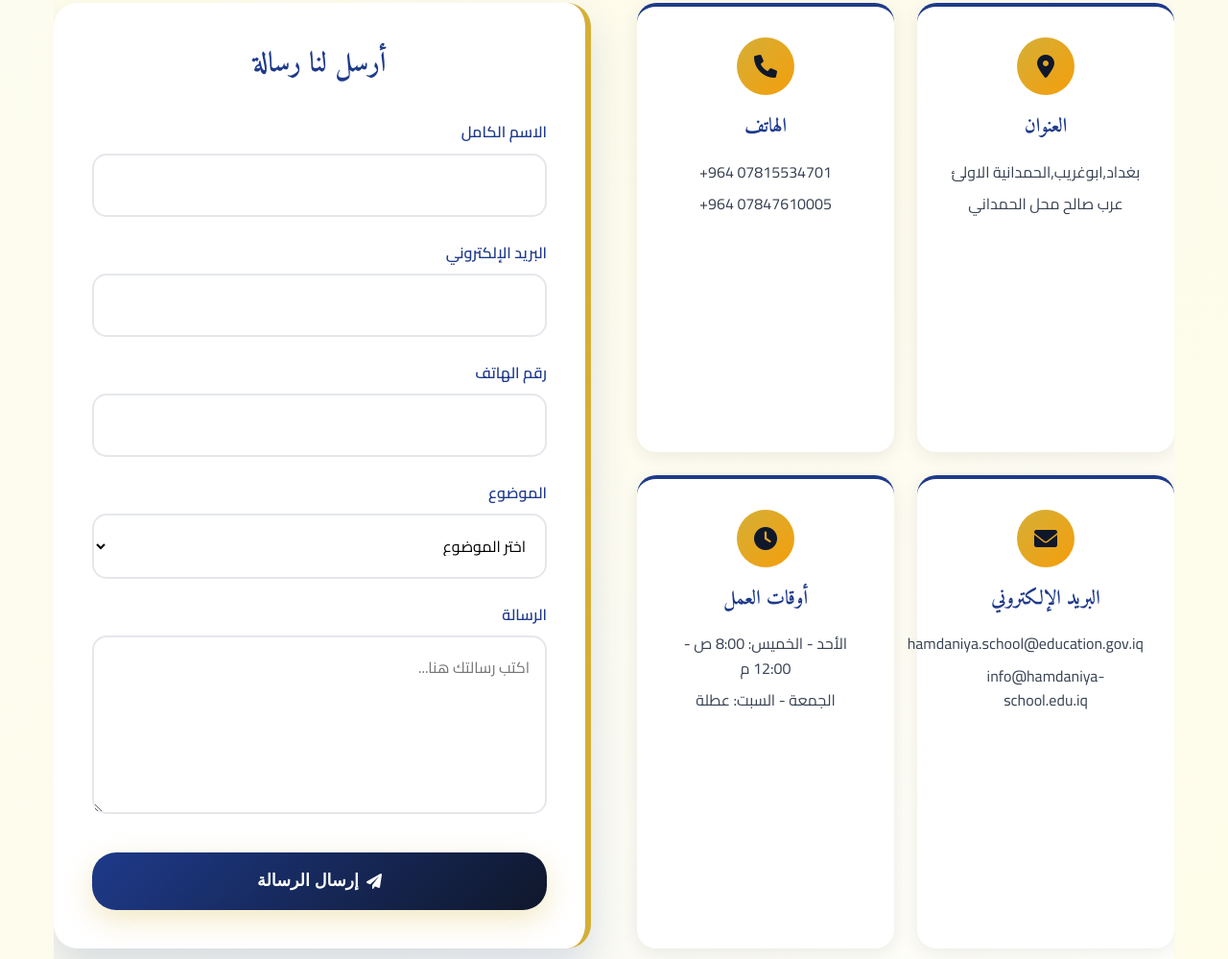
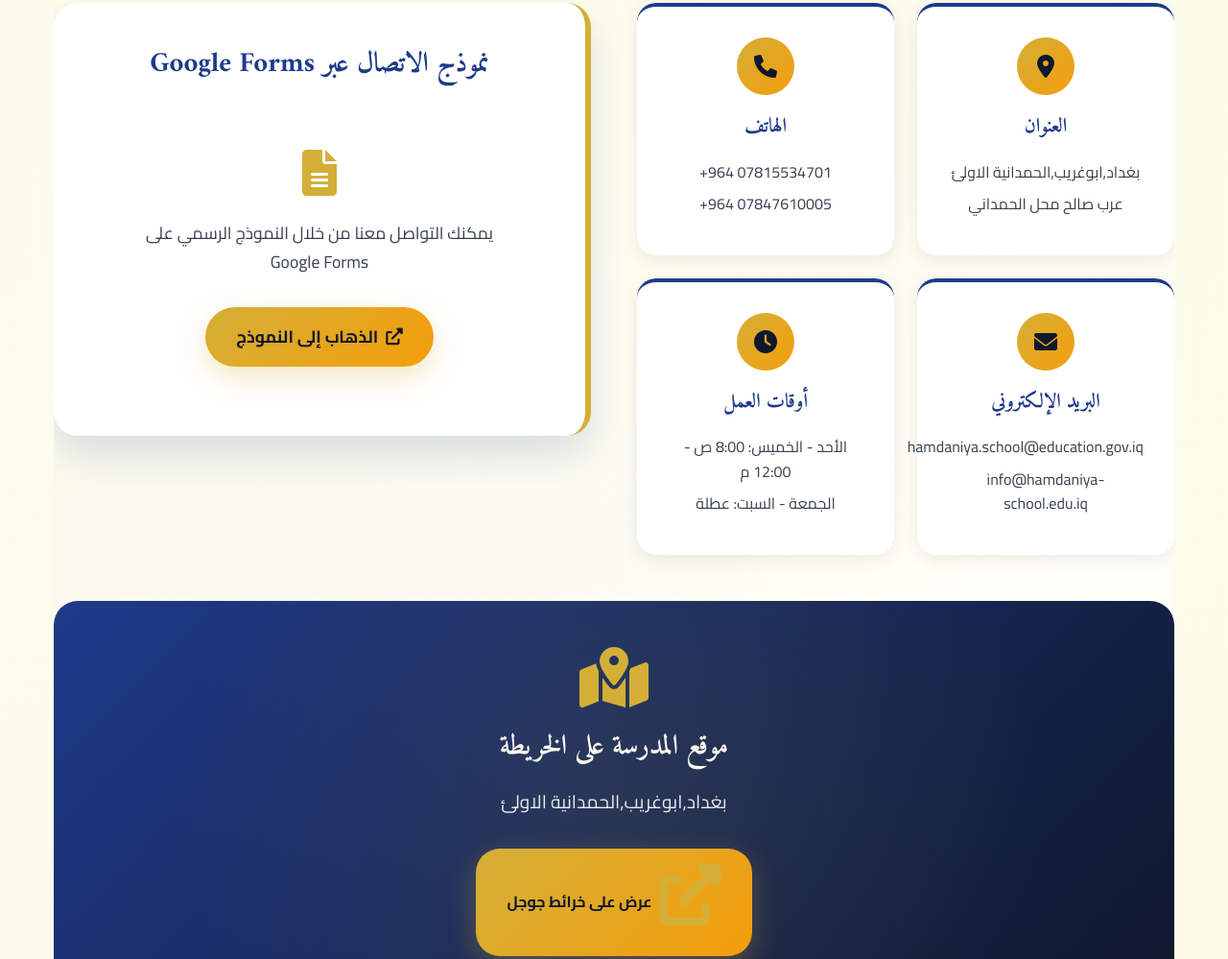
Before and after one commit to y99898/Y, a plain HTML site: page index.html in a window 1280 px wide. Shown: the part 5300-6299 px from the top of the page at 96% size. Drawn offline with Linux system fonts and the light colour scheme.

Commit message:
Update index.html

```diff
--- a/index.html
+++ b/index.html
@@ -1491,45 +1491,15 @@
 
         <div class="contact-form-container">
             <div class="contact-form-card">
-                        <h3>أرسل لنا رسالة</h3>
-                        <form class="contact-form" id="contactForm">
-                            <div class="form-group">
-                                <label for="name">الاسم الكامل</label>
-                                <input type="text" id="name" name="name" required>
-                            </div>
-
-                            <div class="form-group">
-                                <label for="email">البريد الإلكتروني</label>
-                                <input type="email" id="email" name="email" required>
-                            </div>
-
-                            <div class="form-group">
-                                <label for="phone">رقم الهاتف</label>
-                                <input type="tel" id="phone" name="phone">
-                            </div>
-
-                            <div class="form-group">
-                                <label for="subject">الموضوع</label>
-                                <select id="subject" name="subject" required>
-                                    <option value="">اختر الموضوع</option>
-                                    <option value="inquiry">استفسار عام</option>
-                                    <option value="enrollment">التسجيل</option>
-                                    <option value="complaint">شكوى</option>
-                                    <option value="suggestion">اقتراح</option>
-                                    <option value="other">أخرى</option>
-                                </select>
-                            </div>
-
-                            <div class="form-group">
-                                <label for="message">الرسالة</label>
-                                <textarea id="message" name="message" rows="5" required placeholder="اكتب رسالتك هنا..."></textarea>
-                            </div>
-
-                            <button type="submit" class="btn submit-btn">
-                                <i class="fas fa-paper-plane"></i>
-                                إرسال الرسالة
-                            </button>
-                        </form>
+                <h3>نموذج الاتصال عبر Google Forms</h3>
+                <div style="text-align: center; padding: 2rem;">
+                    <i class="fas fa-file-alt" style="font-size: 3rem; color: var(--elegant-gold); margin-bottom: 1.5rem;"></i>
+                    <p style="margin-bottom: 2rem; font-size: 1.1rem;">يمكنك التواصل معنا من خلال النموذج الرسمي على Google Forms</p>
+                    <a href="https://docs.google.com/forms/d/e/1FAIpQLScXr_x_ScaIlCOf1EaTlPGclxdJJQl_RCa42as3mgw2BDXbvA/viewform?usp=sharing&ouid=112182607191764460388" target="_blank" class="btn" style="display: inline-flex; align-items: center; gap: 0.5rem;">
+                        <i class="fas fa-external-link-alt"></i>
+                        الذهاب إلى النموذج
+                    </a>
+                </div>
             </div>
         </div>
     </div>
```
Lines whose indentation alone changed are shown as unchanged.
